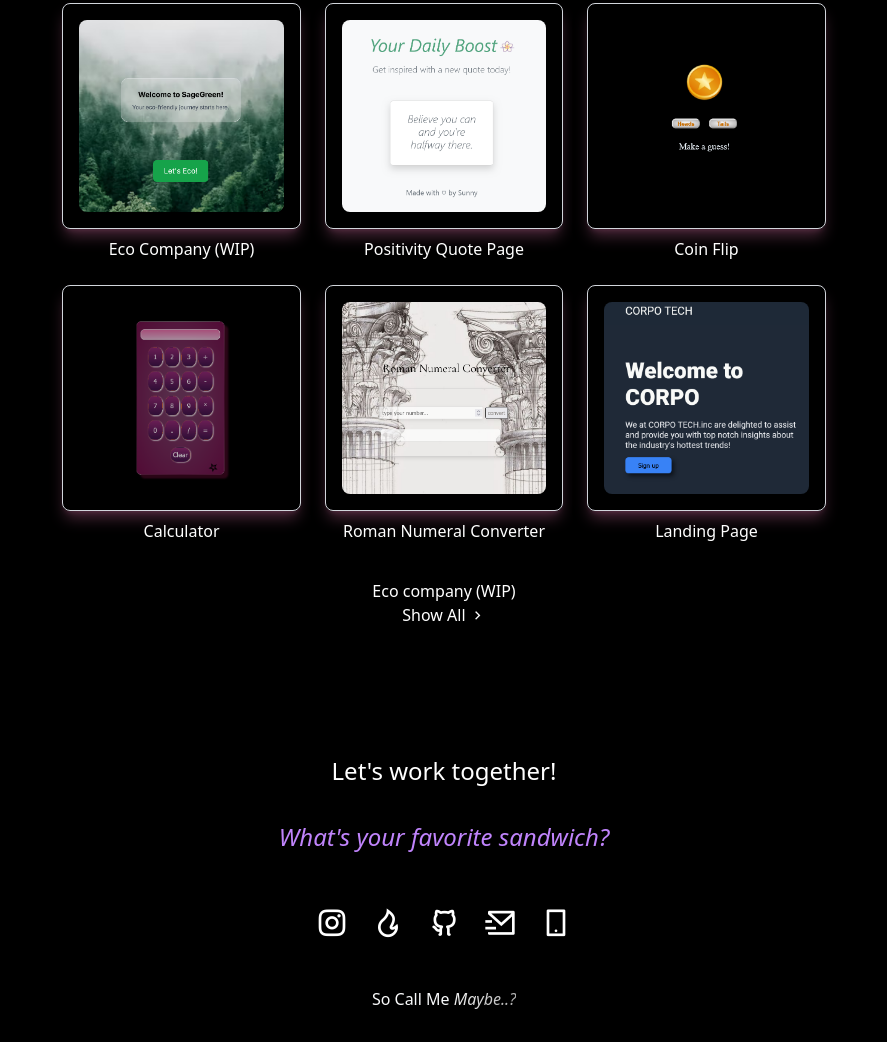
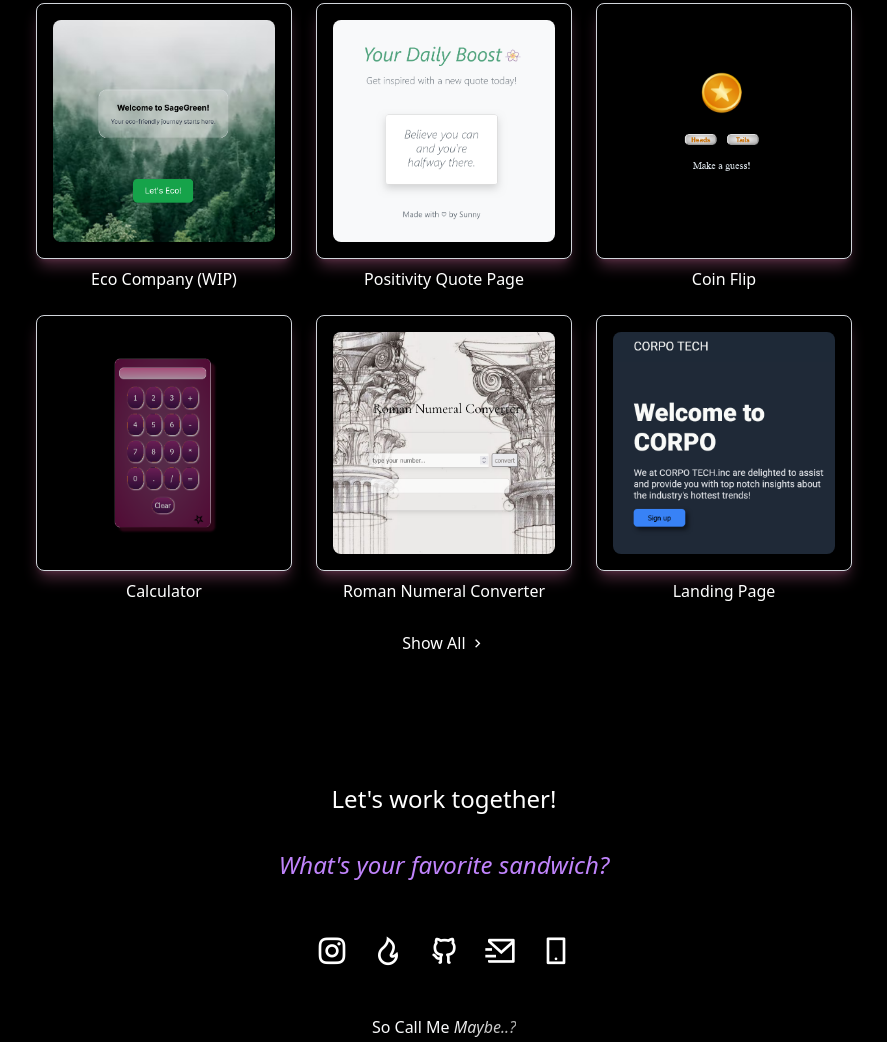
Before and after one commit to sunnycc17/portfolio, a website with bundled scripts: page index.html in a window 1280 px wide. Shown: the part 1054-2096 px from the top of the page, without its empty margins (196-1083 px from the left). Built offline with nearby package versions, Linux system fonts and the light colour scheme.

Commit message:
minor fixes

```diff
--- /dev/null
+++ b/data/SocialMediaData.js
@@ -0,0 +1,34 @@
+// socialMediaData.js (inside the 'data' folder)
+
+export const socialMediaLinks = [
+  {
+    href: "",
+    iconClass: "ri-instagram-line",
+    target: "_blank",
+    title: "Instagram",
+  },
+  {
+    href: "https://www.freecodecamp.org/sunnyc17",
+    iconClass: "ri-fire-line",
+    target: "_blank",
+    title: "FreeCodeCamp Profile",
+  },
+  {
+    href: "https://github.com/sunnycc17",
+    iconClass: "ri-github-line",
+    target: "_blank",
+    title: "GitHub",
+  },
+  {
+    href: "",
+    iconClass: "ri-mail-send-line",
+    target: "_blank",
+    title: "Email",
+  },
+  {
+    href: "",
+    iconClass: "ri-smartphone-line",
+    target: "_blank",
+    title: "Phone",
+  },
+];
--- a/index.html
+++ b/index.html
@@ -32,17 +32,8 @@
       id="welcome-section"
       class="relative flex flex-col justify-center items-center h-screen overflow-hidden"
     >
-      <!-- Background Image -->
-      <img
-        src="https://images.unsplash.com/photo-1613077824640-0eef5c1237af?w=1000&auto=format&fit=crop&q=60&ixlib=rb-4.0.3&ixid=M3wxMjA3fDB8MHxzZWFyY2h8Nnx8cHVycGxlJTIwZmxvd2Vyc3xlbnwwfHwwfHx8MA%3D%3D"
-        alt="purple flowers"
-        title="by Dee. on unsplash"
-        class="absolute inset-0 w-full h-full object-cover opacity-90 -z-10"
-      />
-
-      <!-- Text Content -->
       <h1
-        class="relative z-10 text-yellow-50 text-4xl font-light border border-white p-2 flex-wrap text-center"
+        class="relative z-10 text-white text-4xl font-light border border-white p-2 flex-wrap text-center"
       >
         Hello, I'm Krista.
       </h1>
@@ -60,15 +51,7 @@
       </h1>
       <div
         class="projects p-2 m-5 grid grid-cols-1 gap-6 sm:grid-cols-2 lg:grid-cols-3"
-      >
-          </div>
-          <p
-            class="font-light text-center mt-2 hover:text-gray-300 transition-transform duration-500"
-          >
-            Eco company (WIP)
-          </p>
-        </a>
-      </div>
+      ></div>
 
       <a href="" class="show-all">
         Show All <i class="ri-arrow-right-s-line"></i>
@@ -84,37 +67,7 @@
       </p>
       <div
         class="social-medias flex flex-row justify-between items-center gap-6"
-      >
-        <a href="">
-          <i
-            class="ri-instagram-line ri-2x hover:text-gray-400 transition ease-in-out duration-300"
-          ></i>
-        </a>
-        <a
-          id="profile-link"
-          target="_blank"
-          href="https://www.freecodecamp.org/sunnyc17"
-        >
-          <i
-            class="ri-fire-line ri-2x hover:text-gray-400 transition ease-in-out duration-300"
-          ></i>
-        </a>
-        <a target="_blank" href="https://github.com/sunnycc17">
-          <i
-            class="ri-github-line ri-2x hover:text-gray-400 transition ease-in-out duration-300"
-          ></i>
-        </a>
-        <a href="">
-          <i
-            class="ri-mail-send-line ri-2x hover:text-gray-400 transition ease-in-out duration-300"
-          ></i>
-        </a>
-        <a href="">
-          <i
-            class="ri-smartphone-line ri-2x hover:text-gray-400 transition ease-in-out duration-300"
-          ></i>
-        </a>
-      </div>
+      ></div>
       <p class="pt-5 text-gray-50">
         So Call Me <em class="text-gradient">Maybe..?</em>
       </p>
--- a/script.js
+++ b/script.js
@@ -1,5 +1,30 @@
 // script.js (in the root folder)
-import { projects } from './data/data.js'; // Import the data from the 'data' folder
+import { projects } from './data/ProjectData.js'; // Import the data from the 'data' folder
+
+// script.js (in the root folder)
+import { socialMediaLinks } from './data/socialMediaData.js'; // Import social media data
+
+const socialMediasContainer = document.querySelector('.social-medias'); // Select the container
+
+socialMediaLinks.forEach((link) => {
+  // Create anchor element
+  const anchor = document.createElement('a');
+  anchor.setAttribute('href', link.href);
+  anchor.setAttribute('target', link.target);
+  anchor.setAttribute('title', link.title);
+
+  // Create icon element
+  const icon = document.createElement('i');
+  icon.className = `${link.iconClass} ri-2x hover:text-gray-400 transition ease-in-out duration-300`;
+
+  // Append icon to anchor
+  anchor.appendChild(icon);
+
+  // Append anchor to the container
+  socialMediasContainer.appendChild(anchor);
+});
+
+document.getElementById("year").textContent = new Date().getFullYear();
 
 const container = document.querySelector(".projects"); // Select the projects container
 
@@ -15,14 +40,14 @@ projects.forEach((project) => {
   // Create inner div
   const div = document.createElement("div");
   div.className =
-    "p-4 rounded-lg border border-gray-300 shadow-lg shadow-[rgba(117,61,89,0.62)]";
+    "w-64 h-64 p-4 rounded-lg border border-gray-300 shadow-lg shadow-[rgba(117,61,89,0.62)] flex items-center justify-center"; // Fixed width and height for a square shape
 
   // Create img element
   const img = document.createElement("img");
   img.setAttribute("src", project.imgSrc);
   img.setAttribute("alt", project.alt);
   img.className =
-    "h-48 w-full object-cover rounded-lg transition-transform duration-500 hover:scale-105";
+    "w-full h-full object-cover rounded-lg transition-transform duration-500 hover:scale-105"; // Ensure the image fits the container
 
   // Append img to div
   div.appendChild(img);
@@ -40,5 +65,3 @@ projects.forEach((project) => {
   // Append anchor to container
   container.appendChild(anchor);
 });
-
-document.getElementById("year").textContent = new Date().getFullYear();
--- a/src/input.css
+++ b/src/input.css
@@ -1,6 +1,40 @@
 @tailwind base;
 @tailwind components;
 @tailwind utilities;
+
+html {
+  scroll-behavior: smooth;
+}
+
+.w-64 {
+  width: 16rem; /* Adjust for smaller screens if needed */
+}
+.h-64 {
+  height: 16rem; /* Adjust for smaller screens if needed */
+}
+
+#welcome-section {
+  position: relative;
+  display: flex;
+  flex-direction: column;
+  justify-content: center;
+  align-items: center;
+  height: 100vh;
+  overflow: hidden;
+  background-image: url("https://images.unsplash.com/photo-1613077824640-0eef5c1237af?w=1000&auto=format&fit=crop&q=60&ixlib=rb-4.0.3&ixid=M3wxMjA3fDB8MHxzZWFyY2h8Nnx8cHVycGxlJTIwZmxvd2Vyc3xlbnwwfHwwfHx8MA%3D%3D");
+  background-size: cover;
+  background-position: center;
+  background-attachment: fixed; /* This makes the background fixed */
+  z-index: -10;
+}
+
+#welcome-section::before {
+  content: "";
+  position: absolute;
+  inset: 0;
+  background: rgba(0, 0, 0, 0.5); /* Black overlay with 50% opacity */
+  z-index: -1;
+}
 
 .text-gradient {
   position: relative;
--- a/tailwind.config.js
+++ b/tailwind.config.js
@@ -1,6 +1,6 @@
 /** @type {import('tailwindcss').Config} */
 module.exports = {
-  content: ["./*.html"],
+  content: ["./*.html", "./*.js"], // Corrected syntax for content paths
   theme: {
     extend: {
       screens: {
```
Also changed, not shown: data/ProjectData.js (renamed from data/data.js), src/output.css.
